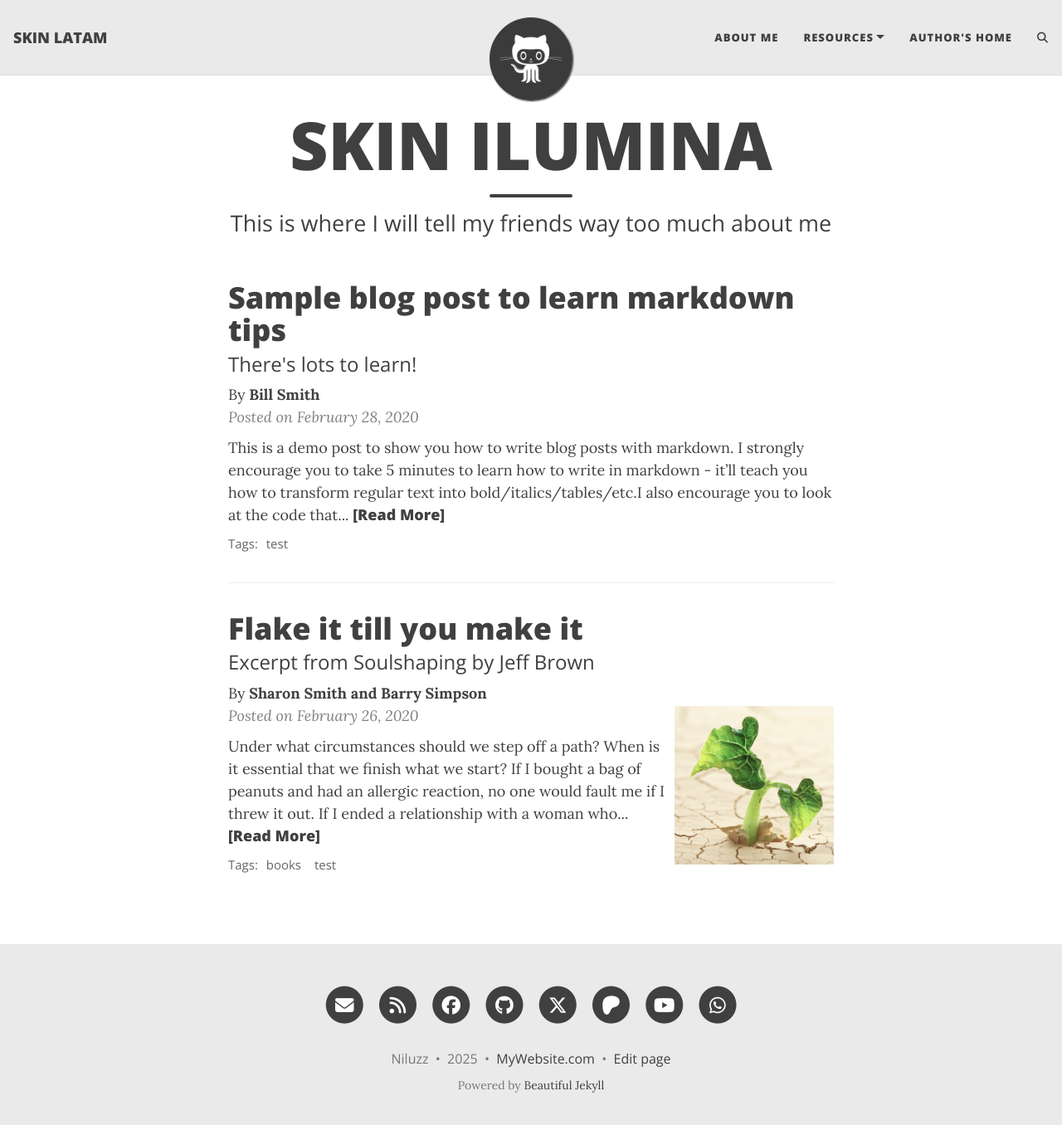
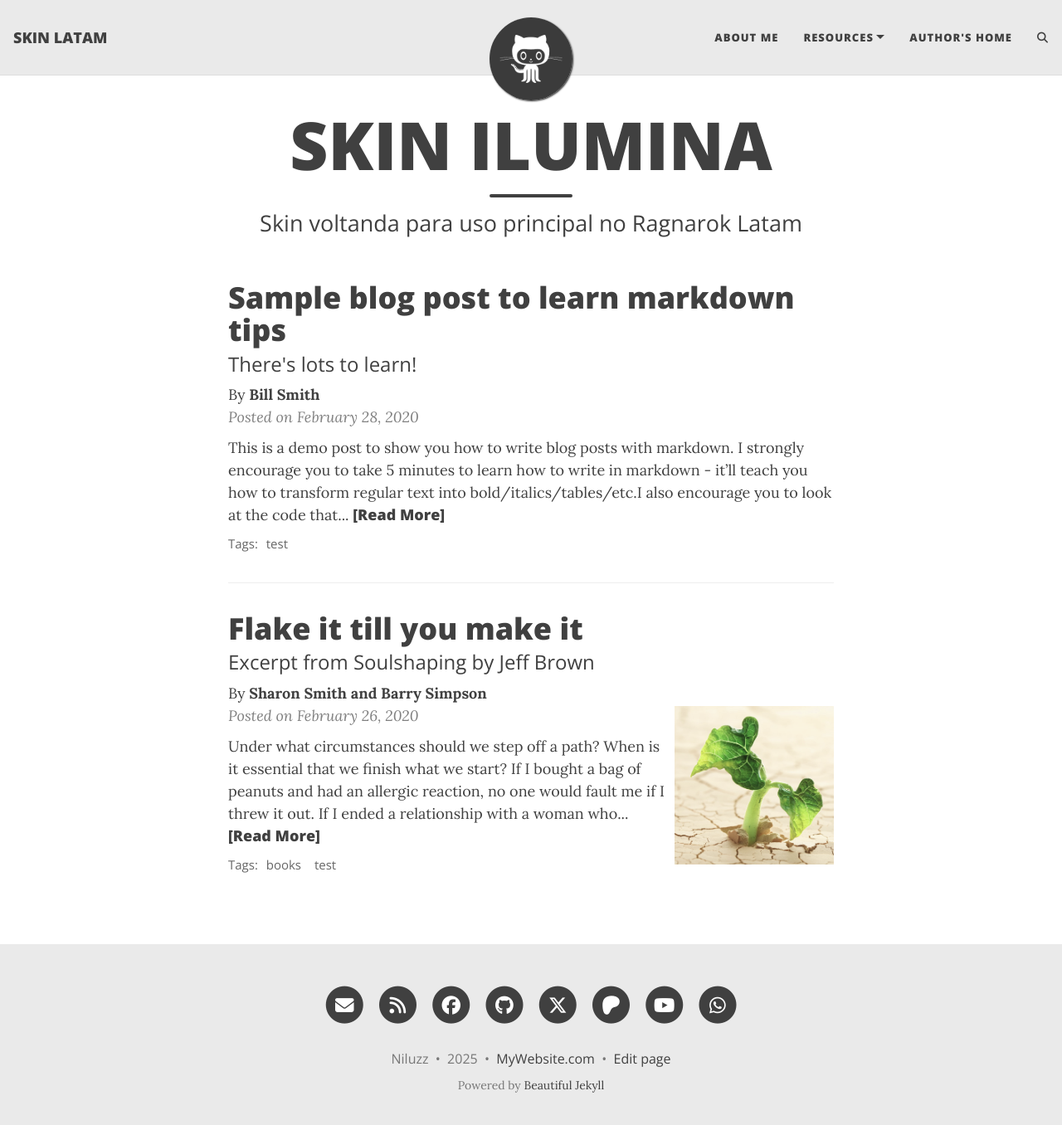
Before and after one commit to niluzz/ilumina-skin-latam, a Jekyll site: the page built from index.html, in a window 1280 px wide and 1369 px high. Shown: the top 1356 px of the window at 83% size. Built offline with Jekyll 4.4.1, drawn with Linux system fonts in a browser that asks for light colours; the list of posts is cut into pages by our own code; comment, search, counter and statistics services are not loaded.

Commit message:
Update index.html

```diff
--- a/index.html
+++ b/index.html
@@ -1,5 +1,5 @@
 ---
 layout: home
 title: SKIN ILUMINA
-subtitle: This is where I will tell my friends way too much about me
+subtitle: Skin voltanda para uso principal no Ragnarok Latam
 ---
```
